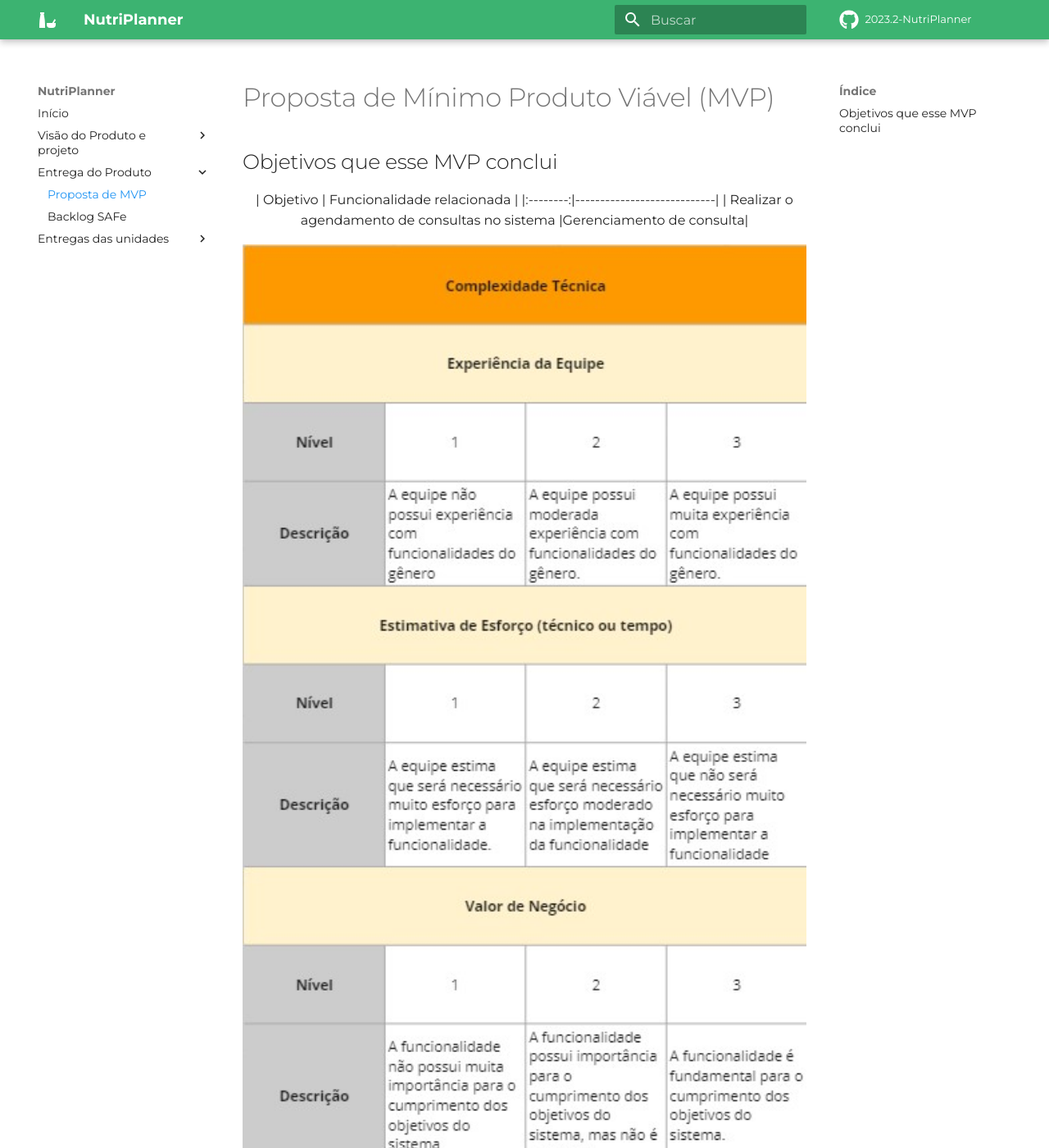
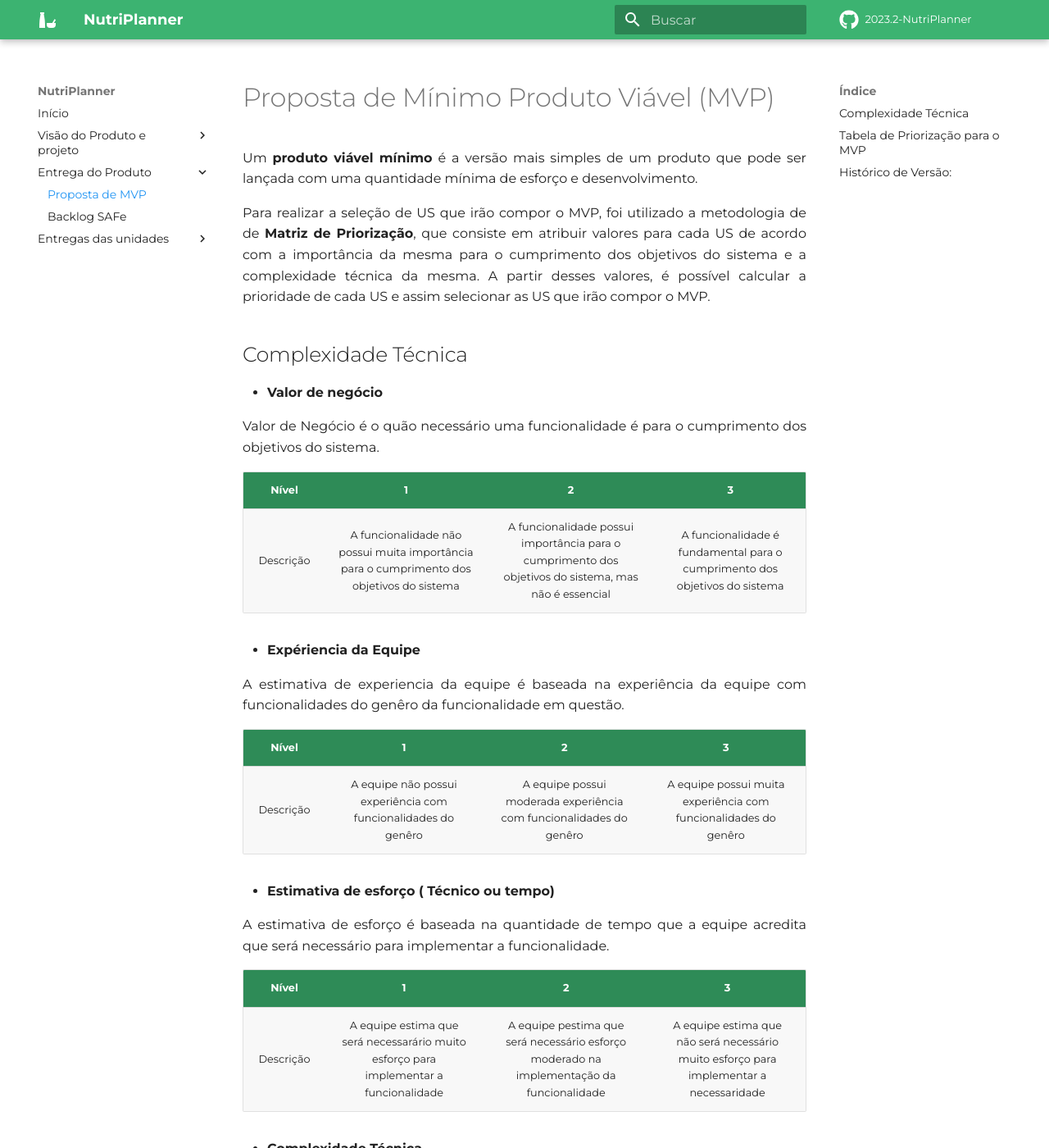
Before and after one commit to mdsreq-fga-unb/2023.2-NutriPlanner, an MkDocs documentation site: the page built from docs/produto/mvp/prop_mvp.md, in a window 1280 px wide and 1400 px high. Shown: the whole window at 82% size. Built offline with MkDocs 1.6.1 and Material for MkDocs 9.7.7, drawn with Linux system fonts in a browser that asks for light colours; some web fonts are replaced; comment, search, counter and statistics services are not loaded; some of the changed text lies outside the part shown.

Commit message:
[Correção] Realizando alterações na page do MVP

```diff
--- a/docs/produto/mvp/prop_mvp.md
+++ b/docs/produto/mvp/prop_mvp.md
@@ -1,25 +1,92 @@
 
 # Proposta de Mínimo Produto Viável (MVP)
 
-## Objetivos que esse MVP conclui
+Um **produto viável mínimo** é a versão mais simples de um produto que pode ser lançada com uma quantidade mínima de esforço e desenvolvimento.
 
-<center>
+Para realizar a seleção de US que irão compor o MVP, foi utilizado a metodologia de de **Matriz de Priorização**, que consiste em atribuir valores para cada US de acordo com a importância da mesma para o cumprimento dos objetivos do sistema e a complexidade técnica da mesma. A partir desses valores, é possível calcular a prioridade de cada US e assim selecionar as US que irão compor o MVP.
 
-| Objetivo | Funcionalidade relacionada |
-|:--------:|----------------------------|
-| Realizar o agendamento de consultas no sistema |Gerenciamento de consulta|
+## Complexidade Técnica
 
-</center>
+- **Valor de negócio**
 
-![Alt text](1.jpg)
+Valor de Negócio é o quão necessário uma funcionalidade é para o cumprimento dos objetivos do sistema.
 
-![Alt text](2.jpg)
+| Nível | 1 | 2 | 3 |
+| :---: | :-: | :-: | :-: |
+| Descrição | A funcionalidade não possui muita importância para o cumprimento dos objetivos do sistema | A funcionalidade possui importância para o cumprimento dos objetivos do sistema, mas não é essencial | A funcionalidade é fundamental para o cumprimento dos objetivos do sistema |
 
-![Alt text](3.jpg)
+- **Expériencia da Equipe**
 
-![Alt text](4.jpg)
+A estimativa de experiencia da equipe é baseada na experiência da equipe com funcionalidades do genêro da funcionalidade em questão.
+
+| Nível | 1 | 2 | 3 |
+| :---: | :-: | :-: | :-: |
+| Descrição | A equipe não possui experiência com funcionalidades do genêro | A equipe possui moderada experiência com funcionalidades do genêro | A equipe possui muita experiência com funcionalidades do genêro |
+
+- **Estimativa de esforço ( Técnico ou tempo)**
+
+A estimativa de esforço é baseada na quantidade de tempo que a equipe acredita que será necessário para implementar a funcionalidade.
+
+| Nível | 1 | 2 | 3 |
+| :---: | :-: | :-: | :-: |
+| Descrição | A equipe estima que será necessarário muito esforço para implementar a funcionalidade | A equipe pestima que será necessário esforço moderado na implementação da funcionalidade | A equipe estima que não será necessário muito esforço para implementar a necessaridade |
+
+- **Complexidade Técnica**
+
+A complexidade técnica é calculada a partir da soma dos valores de experiência da equipe e estimativa de esforço divido por 2.
+
+- **Prioridade**
+
+A prioridade é calculada a partir da soma dos valores de valor de negócio e complexidade técnica.
+
+## Tabela de Priorização para o MVP
+
+Apenas as US que apresentarem **prioridade** igual a 5 ou maior ou **valor de negócio** igual a 3 serão implementadas no MVP.
+
+- A partir da tabela abaixo, vemos que as US que **não irão compor o MVP** são: US02, US03, US04, US07, US08, US14, US19, US21, US22, US23, US28, US29.
+- Enquanto que as US que **irão compor o MVP** são: US01, US05, US06, US09, US10, US11, US12, US13, US15, US16, US17, US18, US20, US24, US25, US26, US27, US30, US31, US32.
+- A descrição de cada US pode ser encontrada no Backlog do Produto.
+
+
+| US | Valor de Negócio | Experiência da Equipe | Estimativa de Esforço | Complexidade Técnica | Prioridade | MVP |
+| :-: | :-: | :-: | :-: | :-: |:-: | :-: |
+|US01|3|1|2|1|4|**Sim**|
+|US02|1|2|3|2|3|**Não**|
+|US03|2|2|3|2|4|**Não**|
+|US04|1|2|3|2|3|**Não**|
+|US05|3|2|2|2|5|**Sim**|
+|US06|3|1|1|1|4|**Sim**|
+|US07|2|1|1|1|3|**Não**|
+|US08|2|2|2|2|4|**Não**|
+|US09|3|2|2|2|5|**Sim**|
+|US10|3|2|2|2|5|**Sim**|
+|US11|3|1|2|1|4|**Sim**|
+|US12|3|2|2|2|5|**Sim**|
+|US13|3|2|2|2|5|**Sim**|
+|US14|2|2|2|2|4|**Não**|
+|US15|3|2|2|2|5|**Sim**|
+|US16|3|1|2|1|4|**Sim**|
+|US17|3|2|2|2|5|**Sim**|
+|US18|3|2|2|2|5|**Sim**|
+|US19|2|2|2|2|4|**Não**|
+|US20|3|2|2|2|5|**Sim**|
+|US21|2|1|1|1|3|**Não**|
+|US22|1|1|2|1|2|**Não**|
+|US23|1|1|2|1|2|**Não**|
+|US24|3|1|2|1|4|**Sim**|
+|US25|3|1|3|2|5|**Sim**|
+|US26|3|2|3|2|5|**Sim**|
+|US27|3|2|3|2|5|**Sim**|
+|US28|2|2|3|2|4|**Não**|
+|US29|1|2|3|2|3|**Não**|
+|US30|3|1|2|1|4|**Sim**|
+|US31|3|1|2|1|4|**Sim**|
+|US32|3|1|2|1|4|**Sim**|
+
+##  Histórico de Versão:
 
 | **Data** | **Versão** | **Descrição** | **Autor** |
 | :--------: | :--------: | :--------:  | :--------: |
 | 25/10/2023 | 1.0 | Criação do Documento  | [Mateus Fidelis](https://github.com/MatsFidelis)  |
 | 26/10/2023 | 1.1 | Objetivos do MVP  | [Maria Alice](https://github.com/Maliz30)  |
+| 12/11/2023 | 1.2 | Reformulação da tabela e adição de dados do MVP  | [Mateus Fidelis](https://github.com/MatsFidelis)  |
```
